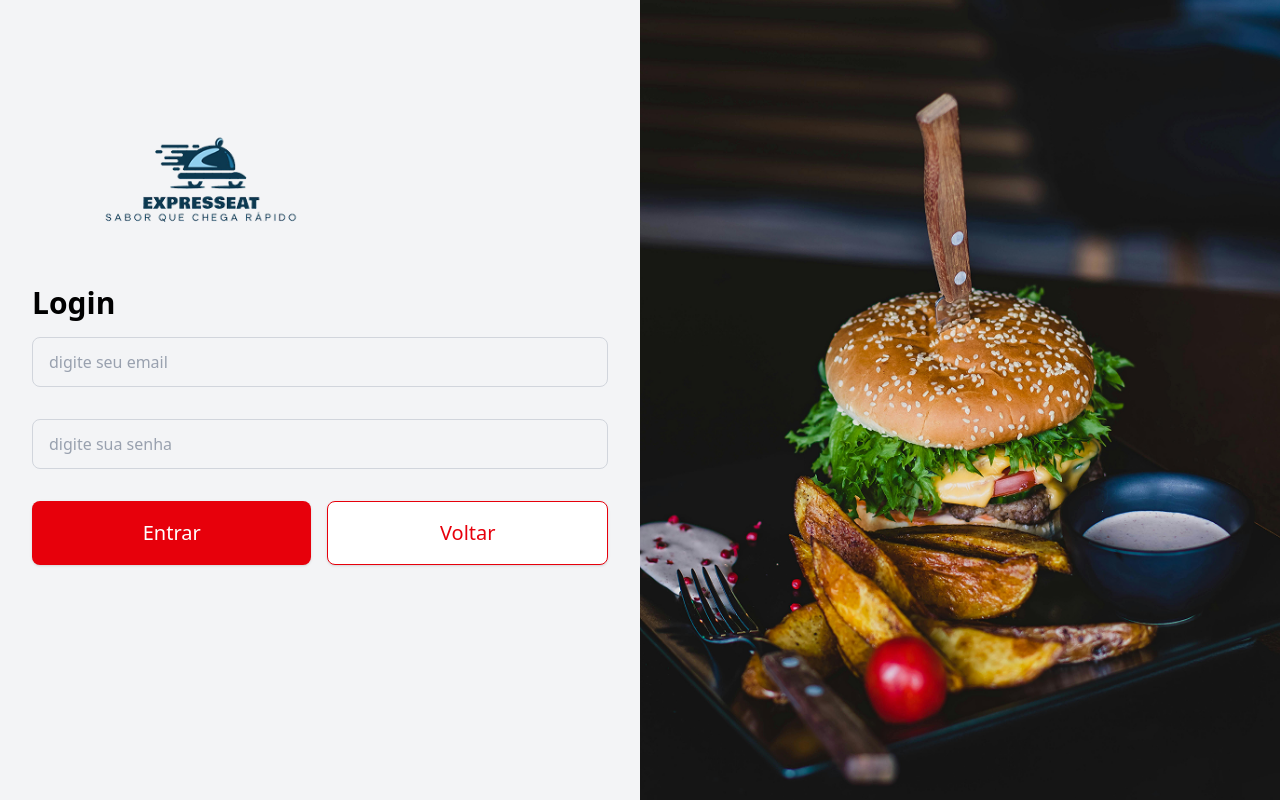
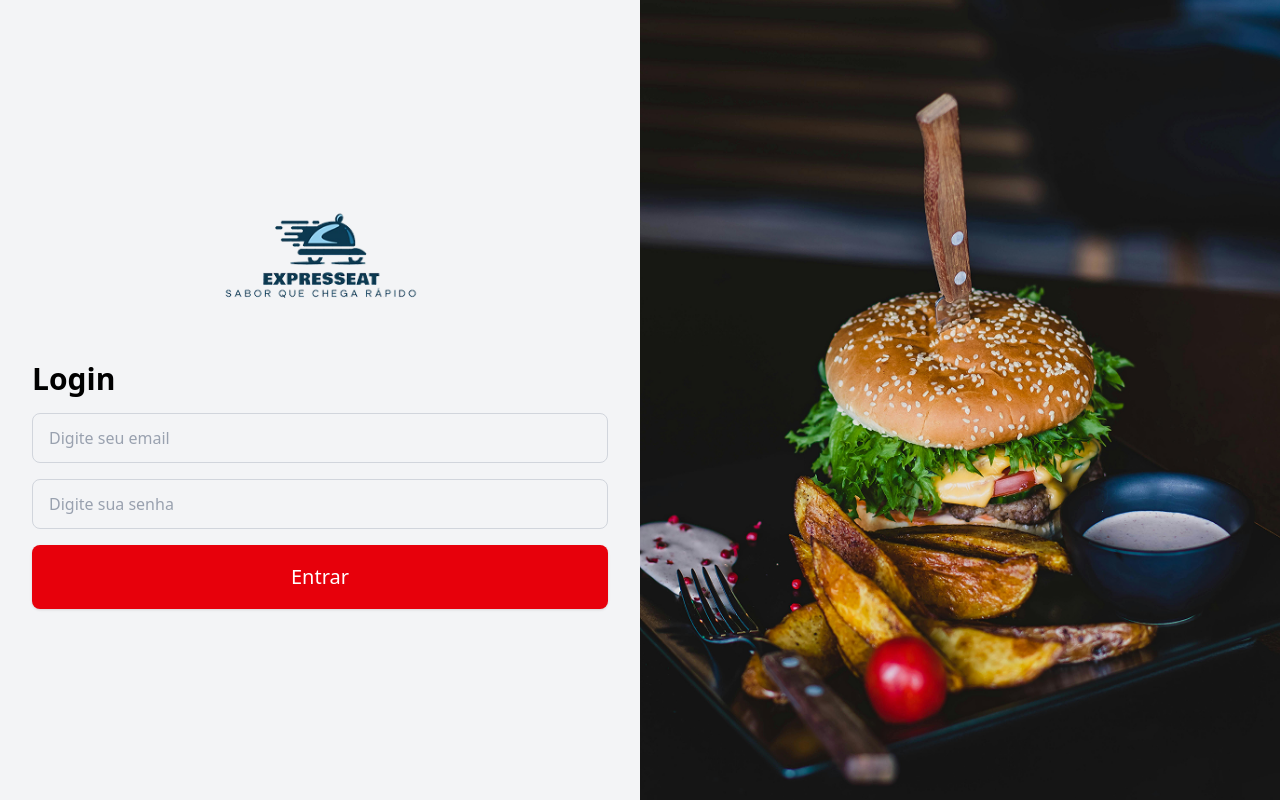
Before and after one commit to dxxiogo/pw2-project, a React (Vite) app: page /login in a window 1280 px wide. Built offline with nearby package versions, Linux system fonts and the light colour scheme.

Commit message:
refatorando telas de Login e Cadastro para utilizar Redux no gerenciamento de estado e autenticação

```diff
--- a/src/pages/Login.tsx
+++ b/src/pages/Login.tsx
@@ -1,4 +1,7 @@
 import { useState } from "react";
+import { useDispatch, useSelector } from "react-redux";
+import { loginUser } from "@/store/authSlice.ts";
+import { RootState, AppDispatch } from "@/store/store.ts";
 import { useNavigate } from "react-router-dom";
 import FilledButton from "../components/filled-button.tsx";
 import PlaceholderInput from "../components/text-field.tsx";
@@ -6,93 +9,37 @@ import PlaceholderInput from "../components/text-field.tsx";
 export default function Login() {
   const [email, setEmail] = useState("");
   const [password, setPassword] = useState("");
-  const [loading, setLoading] = useState(false);
-  const [errorMsg, setErrorMsg] = useState("");
+  const dispatch = useDispatch<AppDispatch>();
   const navigate = useNavigate();
+
+  const { loading, error} = useSelector((state: RootState) => state.auth);
 
   async function handleLogin(e: React.FormEvent) {
     e.preventDefault();
-  setErrorMsg("");
-
-  if (!email || !password) {
-    setErrorMsg("Por favor, preencha email e senha.");
-    return;
-  }
-
-  setLoading(true);
-
-  try {
-    const res = await fetch(`http://localhost:3001/users?email=${email}&password=${password}`);
-    if (!res.ok) throw new Error("Falha na conexão com o servidor.");
-
-    const data = await res.json();
-
-
-    if (data.length > 0) {
-      const user =data[0];
-      localStorage.setItem("user", JSON.stringify({ id: user.id}));
-      navigate("/home");
-    } else {
-      setErrorMsg("Email ou senha inválidos!");
-    }
-  } catch (error: any) {
-    setErrorMsg(error.message || "Erro desconhecido ao tentar logar.");
-  } finally {
-    setLoading(false);
-  }
+    await dispatch(loginUser({ email, password }));
+    if (!error) navigate("/home");
   }
 
   return (
     <div className="flex min-h-screen bg-gray-100 items-center">
-      <div className="flex flex-col justify-center items-start w-full md:w-1/2 px-8 mb-30">
-        <img
-          src="/assets/logo.png"
-          alt="Welcome"
-          width={200}
-          height={80}
-          className="mb-8 mt-2 self-center mr-60"
-        />
-        <h1 className="text-3xl font-bold mb-4 mt-4 w-full text-left max-w-xl">
-          Login
-        </h1>
+      <div className="flex flex-col justify-center items-start w-full md:w-1/2 px-8">
+        <img src="/assets/logo.png" alt="Welcome" width={200} height={80} className="mb-8 mt-2 self-center" />
+        <h1 className="text-3xl font-bold mb-4 mt-4">Login</h1>
 
-        <form onSubmit={handleLogin} className="w-full">
-          <PlaceholderInput
-            placeholder="digite seu email"
-            className="mb-4 w-full"
-            value={email}
-            onChange={(e) => setEmail(e.target.value)}
-          />
-          <PlaceholderInput
-            placeholder="digite sua senha"
-            className="mb-4 w-full"
-            value={password}
-            onChange={(e) => setPassword(e.target.value)}
-            type="password"
-          />
+        <form onSubmit={handleLogin} className="w-full space-y-4">
+          <PlaceholderInput placeholder="Digite seu email" value={email} onChange={(e) => setEmail(e.target.value)} />
+          <PlaceholderInput placeholder="Digite sua senha" value={password} onChange={(e) => setPassword(e.target.value)} type="password" />
 
-          {errorMsg && (
-            <p className="text-red-600 mb-4">{errorMsg}</p>
-          )}
+          {error && <p className="text-red-600 mb-4">{error}</p>}
 
-          <div className="flex flex-row gap-4 w-full max-w-full">
           <FilledButton
             type="submit"
             colorClass="bg-red-600 hover:bg-red-700 text-white"
-              className="w-full h-16 text-xl cursor-pointer"
+            className="w-full h-16 text-xl"
             disabled={loading}
           >
             {loading ? "Entrando..." : "Entrar"}
           </FilledButton>
-
-            <FilledButton
-              colorClass="bg-white hover:bg-red-700 text-red-600 border border-red-600 hover:text-white"
-              className="w-full h-16 text-xl cursor-pointer"
-              onClick={() => navigate("/")}
-            >
-              Voltar
-            </FilledButton>
-          </div>
         </form>
       </div>
 
--- a/src/pages/SignUp.tsx
+++ b/src/pages/SignUp.tsx
@@ -1,17 +1,22 @@
 import { useState } from "react";
+import { useDispatch, useSelector } from "react-redux";
+import { registerUser } from "@/store/authSlice.ts";
+import { RootState, AppDispatch } from "@/store/store.ts";
 import { useNavigate } from "react-router-dom";
 import FilledButton from "../components/filled-button.tsx";
 import PlaceholderInput from "../components/text-field.tsx";
 
 export default function SignUp() {
+  const dispatch = useDispatch<AppDispatch>();
   const navigate = useNavigate();
+  const { loading, error } = useSelector((state: RootState) => state.auth);
+
   const [formData, setFormData] = useState({
     name: "",
     email: "",
     cpf: "",
     password: "",
   });
-  const [error, setError] = useState("");
 
   const handleChange = (e: React.ChangeEvent<HTMLInputElement>) => {
     setFormData({ ...formData, [e.target.name]: e.target.value });
@@ -19,30 +24,8 @@ export default function SignUp() {
 
   const handleSubmit = async (e: React.FormEvent) => {
     e.preventDefault();
-
-    // Validação básica
-    if (!formData.name || !formData.email || !formData.cpf || !formData.password) {
-      setError("Todos os campos são obrigatórios");
-      return;
-    }
-
-    try {
-      const response = await fetch("http://localhost:3001/users", {
-        method: "POST",
-        headers: { "Content-Type": "application/json" },
-        body: JSON.stringify(formData),
-      });
-
-      if (response.ok) {
-
-        navigate("/home");
-        alert("usuario criado com sucesso")
-      } else {
-        setError("Erro ao cadastrar usuário");
-      }
-    } catch (err) {
-      setError("Servidor inacessível");
-    }
+    await dispatch(registerUser(formData));
+    navigate("/home");
   };
 
   return (
@@ -59,54 +42,19 @@ export default function SignUp() {
       {/* Formulário */}
       <div className="flex flex-col justify-center items-center w-full md:w-1/2 px-8">
         <img src="/assets/logo.png" alt="Logo" width={200} height={80} className="mb-6" />
-        <h1 className="text-3xl font-bold mb-8 text-center md:text-left">Cadastro de Cliente</h1>
+        <h1 className="text-3xl font-bold mb-8">Cadastro de Cliente</h1>
 
         {error && <p className="text-red-600 mb-4">{error}</p>}
 
         <form className="w-full max-w-md space-y-4" onSubmit={handleSubmit}>
-          <PlaceholderInput
-            name="name"
-            placeholder="Digite seu nome"
-            value={formData.name}
-            onChange={handleChange}
-          />
-          <PlaceholderInput
-            name="email"
-            placeholder="Digite seu email"
-            value={formData.email}
-            onChange={handleChange}
-          />
-          <PlaceholderInput
-            name="cpf"
-            placeholder="Digite seu CPF"
-            value={formData.cpf}
-            onChange={handleChange}
-          />
-          <PlaceholderInput
-            name="password"
-            placeholder="Digite sua senha"
-            type="password"
-            value={formData.password}
-            onChange={handleChange}
-          />
+          <PlaceholderInput name="name" placeholder="Digite seu nome" value={formData.name} onChange={handleChange} />
+          <PlaceholderInput name="email" placeholder="Digite seu email" value={formData.email} onChange={handleChange} />
+          <PlaceholderInput name="cpf" placeholder="Digite seu CPF" value={formData.cpf} onChange={handleChange} />
+          <PlaceholderInput name="password" placeholder="Digite sua senha" type="password" value={formData.password} onChange={handleChange} />
 
-          <div className="flex flex-col sm:flex-row gap-4 mt-6">
-            <FilledButton
-              colorClass="bg-red-600 hover:bg-red-700 text-white"
-              className="flex-1 h-16 text-xl"
-              type="submit"
-            >
-              Cadastrar
-            </FilledButton>
-            <FilledButton
-              colorClass="bg-white hover:bg-red-700 text-red-600 border border-red-600 hover:text-white"
-              className="flex-1 h-16 text-xl"
-              onClick={() => navigate("/")}
-              type="button"
-            >
-              Voltar
-            </FilledButton>
-          </div>
+          <FilledButton type="submit" colorClass="bg-red-600 text-white w-full h-16 text-xl" disabled={loading}>
+            {loading ? "Cadastrando..." : "Cadastrar"}
+          </FilledButton>
         </form>
       </div>
     </div>
```
Lines whose indentation alone changed are shown as unchanged.
